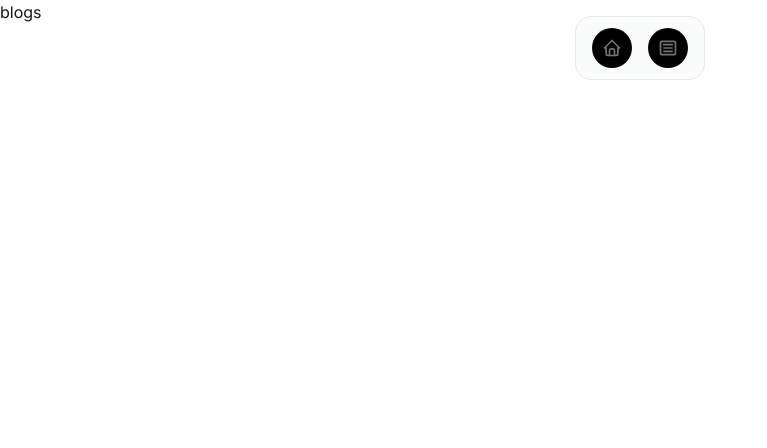
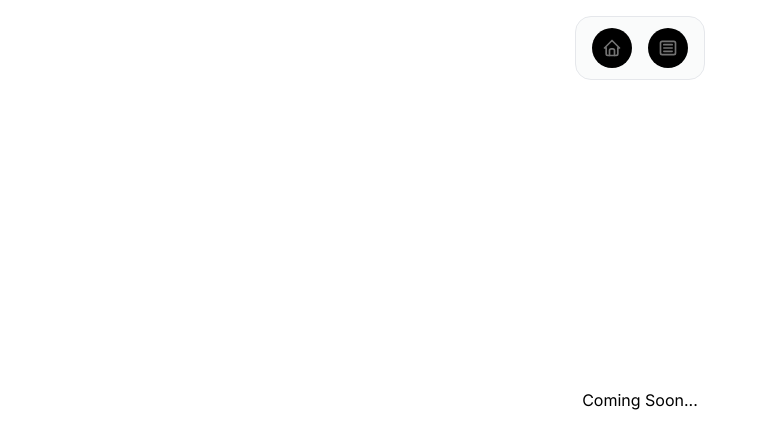
Before and after one commit to MinThantMaung/portfolio-latest, a Next.js app: page /blogs in a window 1280 px wide. Shown: the top 448 px of the page, without its empty margins (0-767 px from the left). Built offline with nearby package versions, Linux system fonts and the light colour scheme.

Commit message:
feat:add dummy tag for blogs

```diff
--- a/src/app/blogs/page.tsx
+++ b/src/app/blogs/page.tsx
@@ -1,7 +1,11 @@
 import React from "react";
 
 const page = () => {
-  return <div>blogs</div>;
+  return (
+    <div className="w-screen h-screen flex justify-center items-center bg-white text-black">
+      Coming Soon...
+    </div>
+  );
 };
 
 export default page;
```
